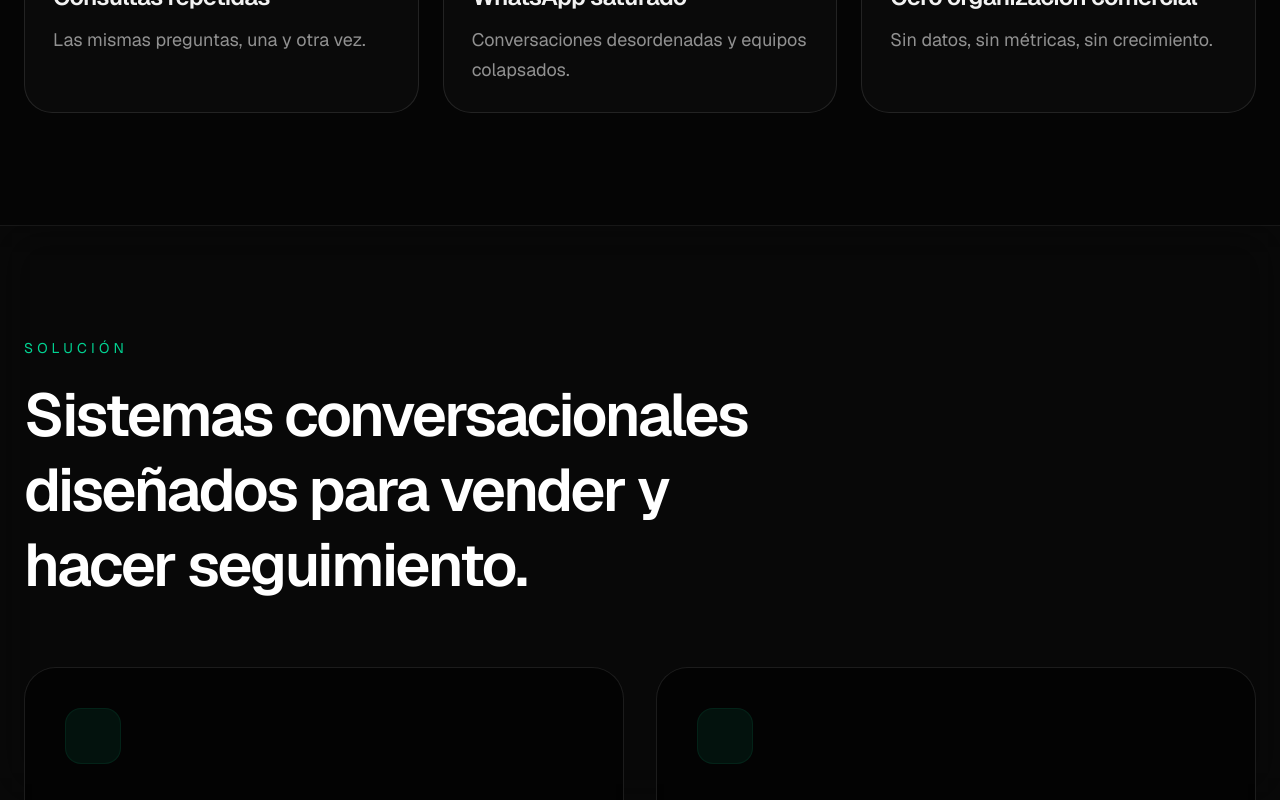
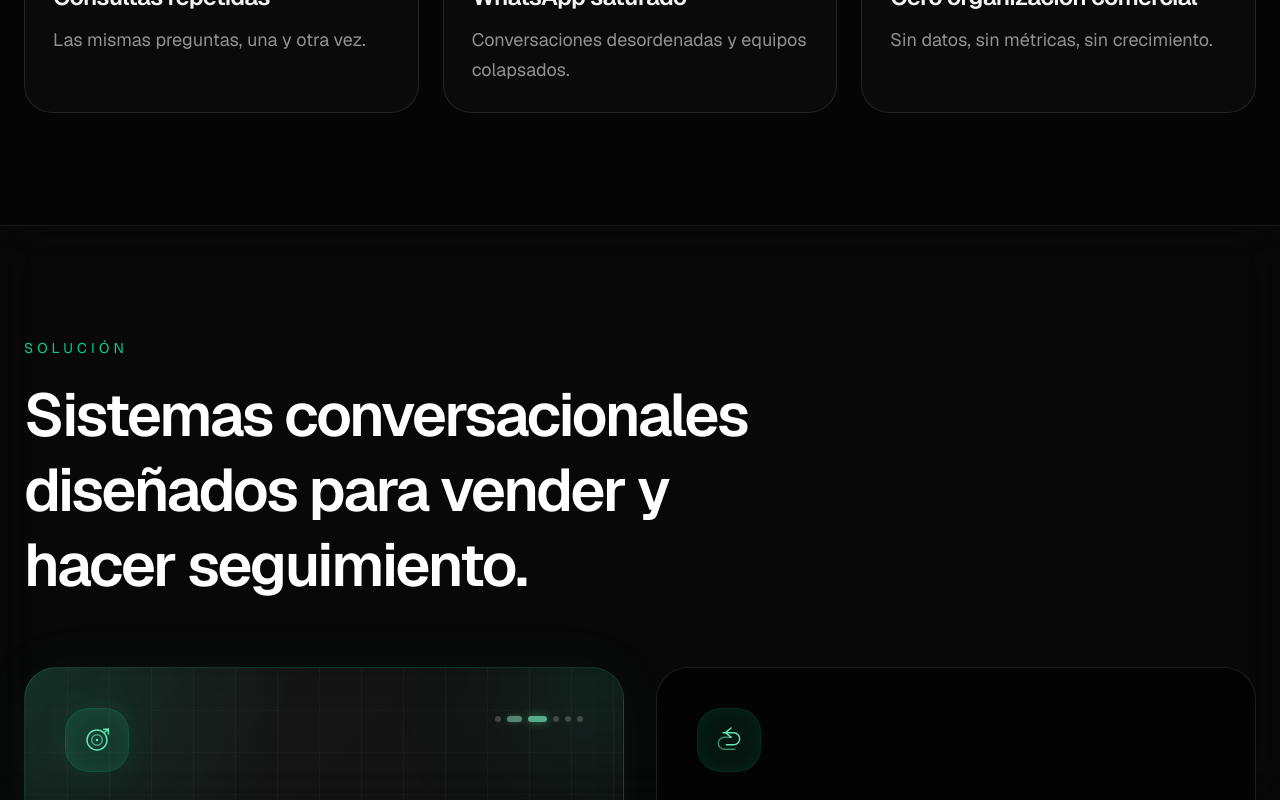
Before and after one commit to germi1986/escalando, a Next.js app: page / in a window 1280 px wide. Shown: the part 2000-2800 px from the top of the page. Built offline with nearby package versions, Linux system fonts and the light colour scheme.

Commit message:
Update page.tsx

```diff
--- a/app/page.tsx
+++ b/app/page.tsx
@@ -1,3 +1,7 @@
+'use client';
+
+import { useEffect, useState } from 'react';
+
 type ProblemIconName = 'clock' | 'userLost' | 'search' | 'repeat' | 'chat' | 'chart';
 
 function ProblemIcon({ name }: { name: ProblemIconName }) {
@@ -69,9 +73,185 @@ function ProblemIcon({ name }: { name: ProblemIconName }) {
   );
 }
 
+
+type SolutionIconName = 'brain' | 'human' | 'target' | 'score' | 'followup' | 'integration';
+
+type DynamicCapability = {
+  icon: SolutionIconName;
+  title: string;
+  text: string;
+};
+
+function SolutionIcon({ name, className = 'h-8 w-8' }: { name: SolutionIconName; className?: string }) {
+  const common = {
+    fill: 'none',
+    stroke: 'currentColor',
+    strokeWidth: 2.2,
+    strokeLinecap: 'round' as const,
+    strokeLinejoin: 'round' as const,
+  };
+
+  return (
+    <svg viewBox="0 0 48 48" className={`${className} text-emerald-300 drop-shadow-[0_0_16px_rgba(110,231,183,0.5)]`} aria-hidden="true">
+      {name === 'brain' && (
+        <>
+          <path d="M18 10c-5 0-9 4-9 9 0 2 .7 3.8 2 5.2A8.5 8.5 0 0 0 9 30c0 5 4 9 9 9 3 0 5.3-1.2 7-3.2 1.7 2 4 3.2 7 3.2 5 0 9-4 9-9 0-2.2-.8-4.2-2.2-5.8A8.1 8.1 0 0 0 40 19c0-5-4-9-9-9-2.8 0-5.1 1.2-6.8 3.2C22.6 11.2 20.4 10 18 10Z" {...common} />
+          <path d="M18 18c3 0 5 2 5 5M30 18c-3 0-5 2-5 5M18 30c3 0 5-2 5-5M30 30c-3 0-5-2-5-5" {...common} className="opacity-60" />
+        </>
+      )}
+      {name === 'human' && (
+        <>
+          <path d="M9 24c0-8 6.5-14 15-14s15 6 15 14-6.5 14-15 14c-2.8 0-5.4-.6-7.5-1.8L9 39l2.6-7.1A14 14 0 0 1 9 24Z" {...common} />
+          <path d="M17 22h.01M24 22h.01M31 22h.01" {...common} />
+          <path d="M18 29c3.5 2.6 8.5 2.6 12 0" {...common} className="opacity-70" />
+        </>
+      )}
+      {name === 'target' && (
+        <>
+          <circle cx="24" cy="24" r="15" {...common} />
+          <circle cx="24" cy="24" r="8" {...common} className="opacity-65" />
+          <circle cx="24" cy="24" r="2" className="fill-emerald-300" />
+          <path d="M35 13l6-6M34 8h7v7" {...common} />
+        </>
+      )}
+      {name === 'score' && (
+        <>
+          <path d="M10 37h28" {...common} />
+          <path d="M14 37V25h6v12M22 37V17h6v20M30 37V10h6v27" {...common} />
+          <path d="M11 14c7 0 9 8 15 8 5 0 8-4 12-10" {...common} className="opacity-60" />
+        </>
+      )}
+      {name === 'followup' && (
+        <>
+          <path d="M15 13h16c5 0 9 4 9 9s-4 9-9 9H20" {...common} />
+          <path d="M27 6l-8 7 8 7" {...common} />
+          <path d="M33 38H17c-5 0-9-4-9-9s4-9 9-9h11" {...common} className="opacity-55" />
+        </>
+      )}
+      {name === 'integration' && (
+        <>
+          <rect x="8" y="8" width="12" height="12" rx="4" {...common} />
+          <rect x="28" y="8" width="12" height="12" rx="4" {...common} />
+          <rect x="8" y="28" width="12" height="12" rx="4" {...common} />
+          <rect x="28" y="28" width="12" height="12" rx="4" {...common} />
+          <path d="M20 14h8M14 20v8M34 20v8M20 34h8" {...common} className="opacity-65" />
+        </>
+      )}
+    </svg>
+  );
+}
+
+function DynamicSolutionCard() {
+  const capabilities: DynamicCapability[] = [
+    {
+      icon: 'brain',
+      title: 'Memoria persistente',
+      text: 'Recuerda contexto, historial y continuidad comercial de cada conversación.',
+    },
+    {
+      icon: 'human',
+      title: 'Atención IA humanizada',
+      text: 'Responde de forma natural, cercana y coherente, sin sensación de bot genérico.',
+    },
+    {
+      icon: 'target',
+      title: 'Contexto persistente',
+      text: 'Entiende en qué punto está cada cliente y qué necesita para avanzar.',
+    },
+    {
+      icon: 'score',
+      title: 'Scoring automático',
+      text: 'Clasifica interés, urgencia y probabilidad de compra en tiempo real.',
+    },
+    {
+      icon: 'followup',
+      title: 'Conversaciones que parecen humanas',
+      text: 'Automatiza seguimiento sin perder timing, tono ni continuidad.',
+    },
+    {
+      icon: 'integration',
+      title: 'Acciones conectadas',
+      text: 'Registra datos, actualiza planillas, dispara eventos y organiza el proceso comercial.',
+    },
+  ];
+
+  const [activeIndex, setActiveIndex] = useState(0);
+  const active = capabilities[activeIndex];
+
+  useEffect(() => {
+    const interval = window.setInterval(() => {
+      setActiveIndex((current) => (current + 1) % capabilities.length);
+    }, 3200);
+
+    return () => window.clearInterval(interval);
+  }, [capabilities.length]);
+
+  return (
+    <div className="group relative overflow-hidden rounded-[32px] border border-emerald-400/20 bg-[radial-gradient(circle_at_top_left,rgba(16,185,129,0.16),transparent_36%),linear-gradient(135deg,rgba(255,255,255,0.055),rgba(255,255,255,0.018))] backdrop-blur-xl p-10 min-h-[330px] hover:border-emerald-300/35 hover:-translate-y-1 transition-all duration-500 shadow-[0_0_60px_rgba(16,185,129,0.05)]">
+      <div className="absolute inset-0 opacity-60 bg-[linear-gradient(to_right,rgba(255,255,255,0.055)_1px,transparent_1px),linear-gradient(to_bottom,rgba(255,255,255,0.035)_1px,transparent_1px)] bg-[size:42px_42px]" />
+      <div className="absolute -right-20 -top-20 h-48 w-48 rounded-full bg-emerald-400/10 blur-3xl group-hover:bg-emerald-400/15 transition-colors" />
+
+      <div className="relative z-10">
+        <div className="flex items-start justify-between gap-6">
+          <div className="w-16 h-16 rounded-3xl border border-emerald-400/20 bg-emerald-400/[0.08] shadow-[inset_0_0_24px_rgba(52,211,153,0.14),0_0_34px_rgba(52,211,153,0.1)] flex items-center justify-center">
+            <SolutionIcon name={active.icon} />
+          </div>
+
+          <div className="flex gap-1.5 pt-2">
+            {capabilities.map((_, index) => (
+              <button
+                key={index}
+                type="button"
+                aria-label={`Ver capacidad ${index + 1}`}
+                onClick={() => setActiveIndex(index)}
+                className={`h-1.5 rounded-full transition-all duration-500 ${
+                  index === activeIndex ? 'w-7 bg-emerald-300 shadow-[0_0_14px_rgba(110,231,183,0.7)]' : 'w-1.5 bg-white/20 hover:bg-white/40'
+                }`}
+              />
+            ))}
+          </div>
+        </div>
+
+        <div className="mt-8 text-emerald-300/70 text-xs tracking-[0.28em] uppercase">
+          Núcleo conversacional IA
+        </div>
+
+        <h3 className="mt-4 text-3xl font-medium tracking-[-0.035em] leading-tight">
+          Atención IA con contexto persistente
+        </h3>
+
+        <div key={activeIndex} className="mt-8 animate-[capabilityIn_520ms_ease-out]">
+          <div className="inline-flex items-center gap-2 rounded-full border border-emerald-400/15 bg-emerald-400/[0.07] px-4 py-2 text-sm text-emerald-200/90">
+            <span className="h-1.5 w-1.5 rounded-full bg-emerald-300 shadow-[0_0_12px_rgba(110,231,183,0.9)]" />
+            {active.title}
+          </div>
+
+          <p className="mt-5 text-white/62 text-lg leading-relaxed max-w-xl">
+            {active.text}
+          </p>
+        </div>
+
+        <div className="mt-9 h-1 overflow-hidden rounded-full bg-white/10">
+          <div key={`bar-${activeIndex}`} className="h-full rounded-full bg-emerald-300 animate-[progressWidth_3200ms_linear] shadow-[0_0_14px_rgba(110,231,183,0.7)]" />
+        </div>
+      </div>
+    </div>
+  );
+}
+
 export default function EscalandoLabsLanding() {
   return (
     <div className="min-h-screen bg-[#050505] text-white overflow-hidden font-sans">
+      <style>{`
+        @keyframes capabilityIn {
+          0% { opacity: 0; transform: translateY(14px) scale(0.985); filter: blur(6px); }
+          100% { opacity: 1; transform: translateY(0) scale(1); filter: blur(0); }
+        }
+        @keyframes progressWidth {
+          0% { width: 0%; }
+          100% { width: 100%; }
+        }
+      `}</style>
       {/* BACKGROUND */}
       <div className="fixed inset-0 pointer-events-none animate-pulse">
         <div className="absolute inset-0 bg-[radial-gradient(circle_at_top,rgba(34,197,94,0.12),transparent_35%)]" />
@@ -292,29 +472,35 @@ export default function EscalandoLabsLanding() {
           </div>
 
           <div className="grid lg:grid-cols-2 gap-8 mt-16">
+            <DynamicSolutionCard />
+
             {[
               {
-                title: 'Atención automática con IA',
-                text: 'Respondemos consultas de forma natural, rápida y humana, incluso fuera de horario.',
-              },
-              {
                 title: 'Seguimiento inteligente',
-                text: 'Reactivamos clientes y retomamos conversaciones automáticamente.',
+                text: 'Reactivamos clientes y retomamos conversaciones automáticamente cuando detectamos oportunidad.',
+                icon: 'followup' as const,
               },
               {
                 title: 'Clasificación y scoring',
-                text: 'Detectamos interés, intención y organizamos conversaciones.',
+                text: 'Detectamos interés, intención y probabilidad de compra para ordenar conversaciones.',
+                icon: 'score' as const,
               },
               {
                 title: 'Integraciones a medida',
-                text: 'Conectamos WhatsApp con Sheets, pagos, CRMs y APIs.',
+                text: 'Conectamos WhatsApp con Sheets, pagos, CRMs, eventos de Meta y APIs.',
+                icon: 'integration' as const,
               },
             ].map((card, index) => (
               <div
                 key={index}
-                className="rounded-[32px] border border-white/10 bg-black/60 backdrop-blur-xl p-10 hover:border-emerald-500/20 hover:bg-white/[0.03] transition-all duration-500 hover:-translate-y-1"
+                className="group relative overflow-hidden rounded-[32px] border border-white/10 bg-black/60 backdrop-blur-xl p-10 min-h-[330px] hover:border-emerald-500/25 hover:bg-white/[0.03] transition-all duration-500 hover:-translate-y-1"
               >
-                <div className="w-14 h-14 rounded-2xl border border-emerald-500/10 bg-emerald-500/[0.08] mb-8" />
+                <div className="absolute inset-0 opacity-0 group-hover:opacity-100 transition-opacity duration-500 bg-[radial-gradient(circle_at_15%_10%,rgba(52,211,153,0.13),transparent_34%)]" />
+
+                <div className="relative z-10">
+                  <div className="w-16 h-16 rounded-3xl border border-emerald-500/15 bg-emerald-500/[0.08] mb-8 flex items-center justify-center shadow-[inset_0_0_22px_rgba(52,211,153,0.1)]">
+                    <SolutionIcon name={card.icon} />
+                  </div>
 
                   <h3 className="text-3xl font-medium tracking-[-0.03em] mb-5">
                     {card.title}
@@ -323,6 +509,7 @@ export default function EscalandoLabsLanding() {
                   <p className="text-white/60 text-lg leading-relaxed">
                     {card.text}
                   </p>
+                </div>
               </div>
             ))}
           </div>
```
Lines whose indentation alone changed are shown as unchanged.
